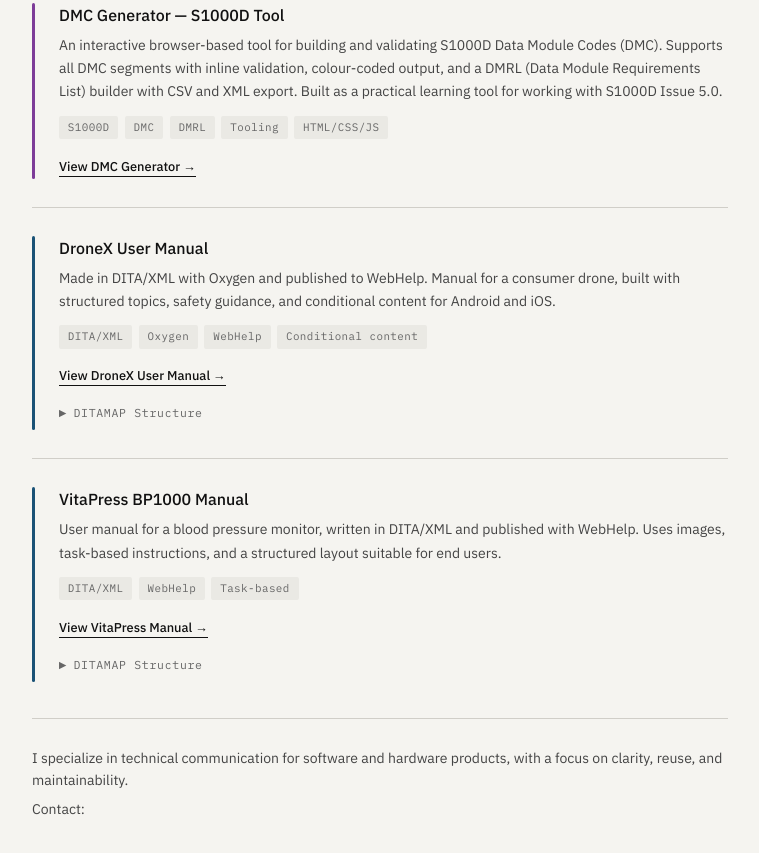
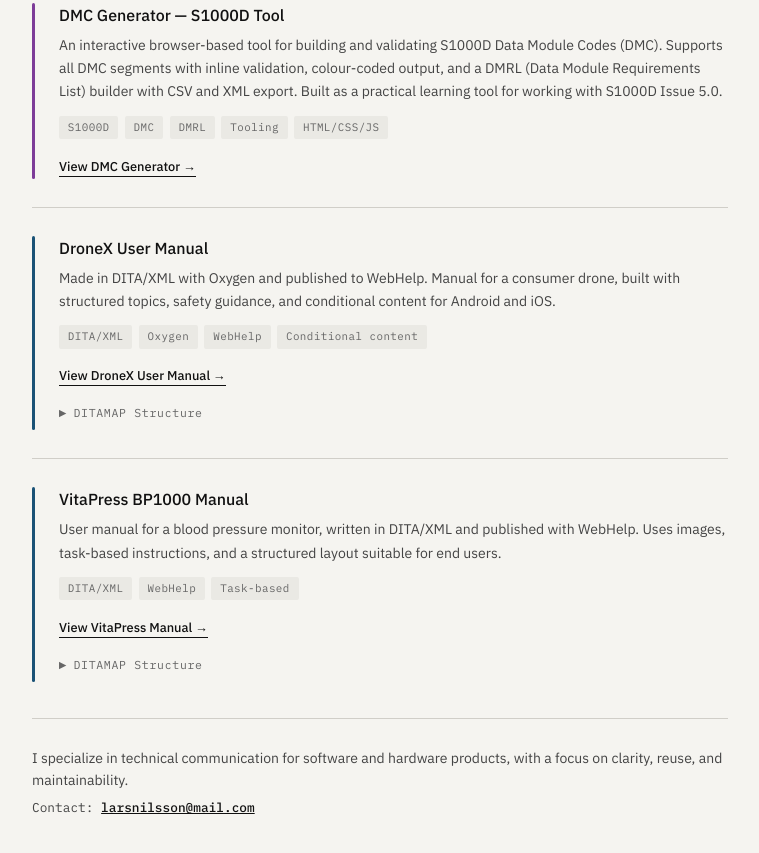
Before and after one commit to Kopparmarra/Tech-Writer-Portfolio, a plain HTML site: page index.html in a window 1280 px wide. Shown: the part 1055-1908 px from the top of the page, without its empty margins (260-1019 px from the left). Drawn offline with Linux system fonts and the light colour scheme.

Commit message:
Update index.html

```diff
--- a/index.html
+++ b/index.html
@@ -337,4 +337,4 @@
   <!-- About -->
   <div class="about">
     <p>I specialize in technical communication for software and hardware products, with a focus on clarity, reuse, and maintainability.</p>
-    <p>Contact: <a href="/cdn-cgi/l/email-protection#f995988b8a9790958a8a9697b994989095d79a9694"><span class=
+    <p style="font-family: 'IBM Plex Mono', monospace; font-size: 0.8rem;">Contact: <a href="mailto:larsnilsson@mail.com" style="color: var(--ink); text-decoration: underline;">larsnilsson@mail.com</a></p>
```
